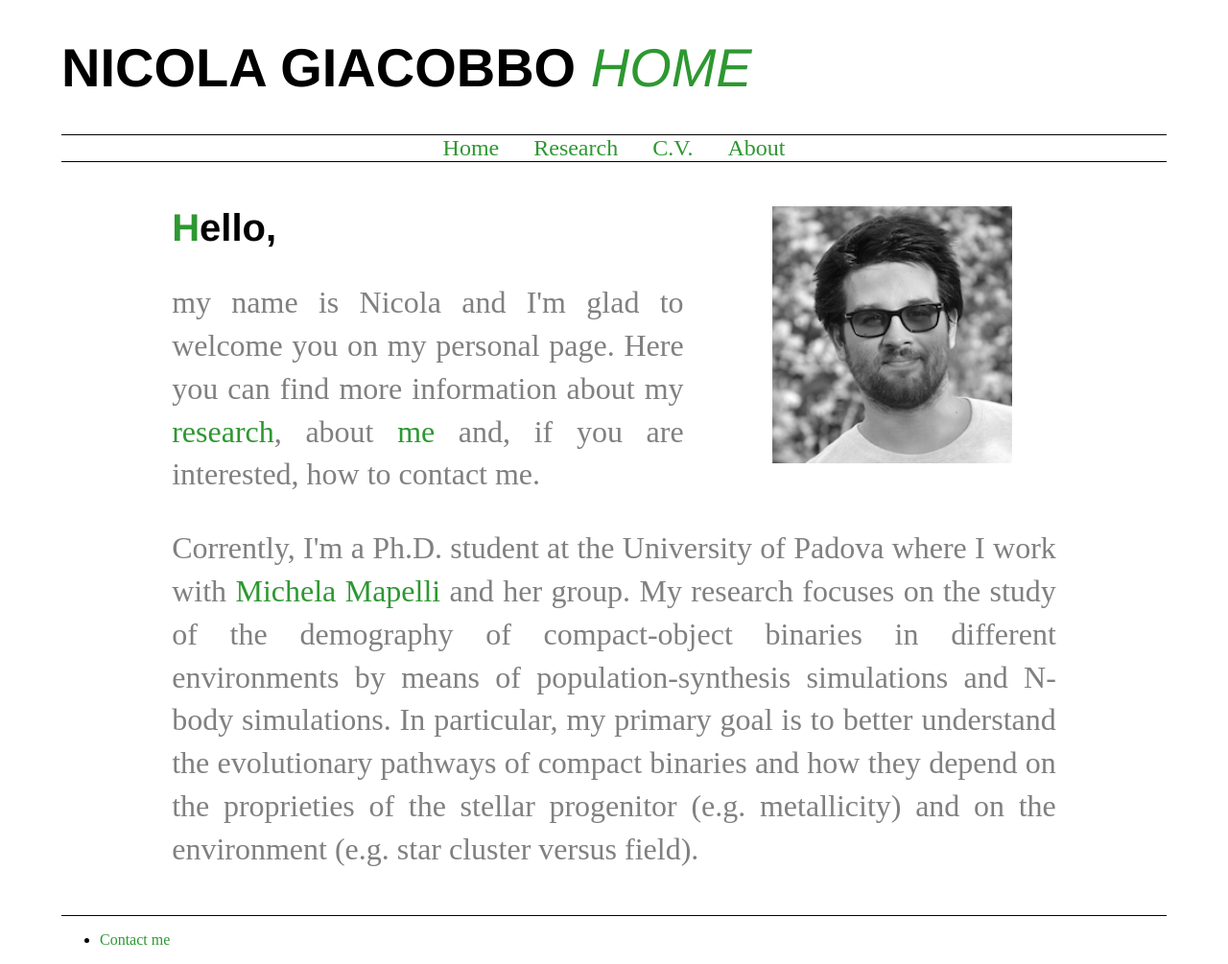
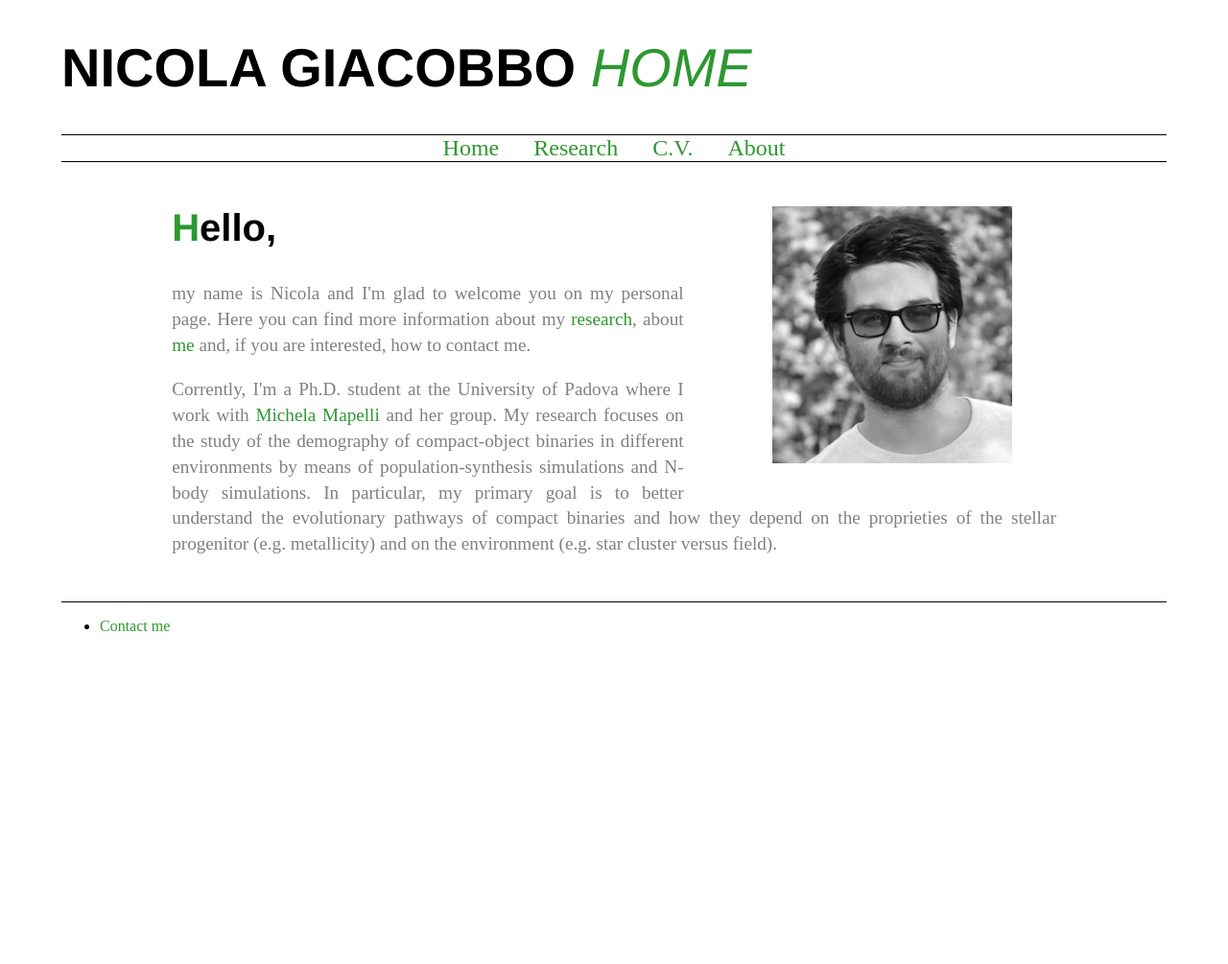
Before and after one commit to GiacobboNicola/giacobbonicola.github.io, a Jekyll site: the page built from index.html, in a window 1280 px wide. Shown: the whole page at 96% size. Built offline with Jekyll 4.4.1, drawn with Linux system fonts in a browser that asks for light colours; after the commit the page ends 938 px from its top, so only the background shows below that.

Commit message:
font size

```diff
--- a/css/main.css
+++ b/css/main.css
@@ -50,7 +50,7 @@ body {
 }
 
 p {
-    font-size: 2em;
+    font-size: 1.2em;
     line-height: 1.4em;
     color: grey;
 }
```
